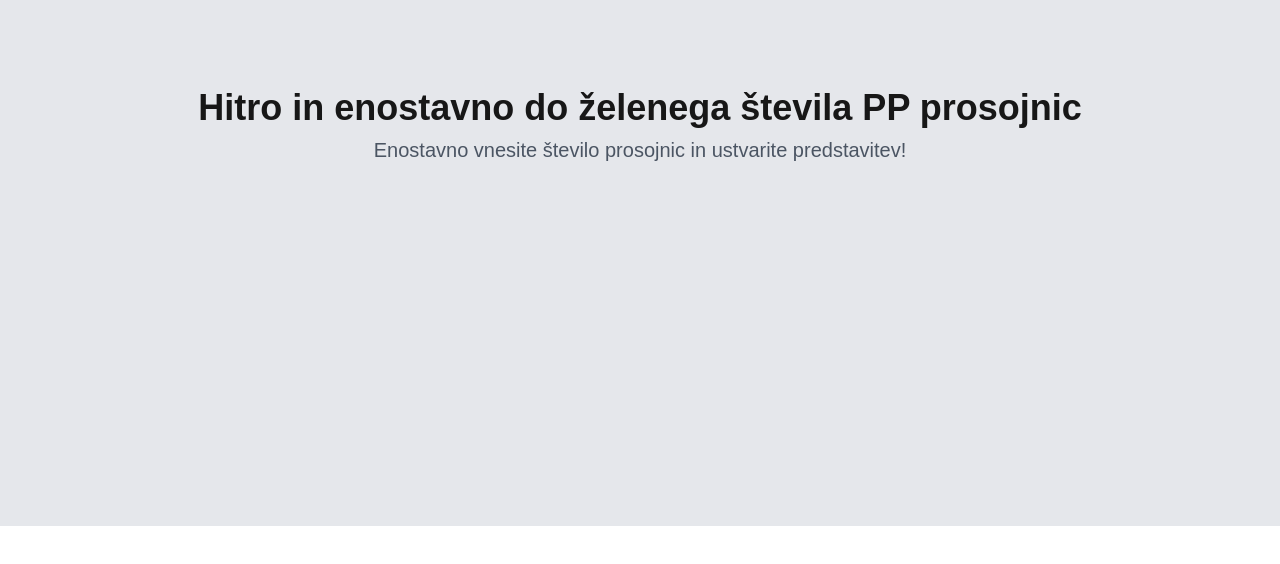
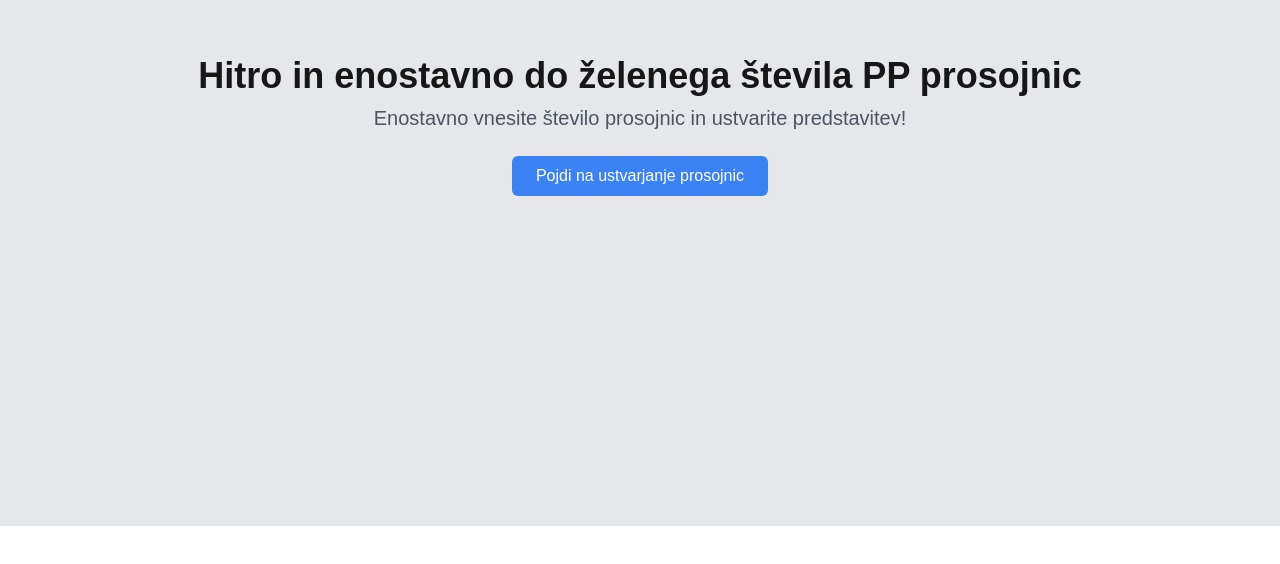
Before and after one commit to fmujezinovic/nextjs-ppt-generator, a Next.js app: page / in a window 1280 px wide. Shown: the part 274-838 px from the top of the page. Built offline with nearby package versions, Linux system fonts and the light colour scheme.

Commit message:
gumb do prosojnic

```diff
--- a/app/page.js
+++ b/app/page.js
@@ -1,14 +1,16 @@
 "use client";
-import { useState, useEffect } from "react";
+import { useState, useEffect, useRef } from "react";
 
 export default function Home() {
   const [slides, setSlides] = useState(1);
-  const [isClient, setIsClient] = useState(false);
+  const secondSectionRef = useRef(null); // Referenca na drugo sekcijo
 
-  // Poskrbimo, da se vsebina naloži samo v brskalniku
-  useEffect(() => {
-    setIsClient(true);
-  }, []);
+  // Funkcija za premik na drugo sekcijo
+  const scrollToSecondSection = () => {
+    if (secondSectionRef.current) {
+      secondSectionRef.current.scrollIntoView({ behavior: "smooth" });
+    }
+  };
 
   const handleDownload = async () => {
     const response = await fetch("/api/generatePPT", {
@@ -41,15 +43,20 @@ export default function Home() {
         <h2 className="text-xl mt-2 text-gray-600">
           Enostavno vnesite število prosojnic in ustvarite predstavitev!
         </h2>
+        <button
+          onClick={scrollToSecondSection}
+          className="bg-blue-500 text-white px-6 py-2 rounded-md mt-6 hover:bg-blue-600"
+        >
+          Pojdi na ustvarjanje prosojnic
+        </button>
       </section>
 
       {/* DRUGA SEKCJA */}
-      <section className="h-screen flex flex-col justify-center items-center bg-white">
+      <section
+        ref={secondSectionRef}
+        className="h-screen flex flex-col justify-center items-center bg-white"
+      >
         <h1 className="text-3xl font-semibold">Ustvari PowerPoint</h1>
-
-        {/* Input se prikaže šele, ko je komponenta naložena v brskalniku */}
-        {isClient && (
-          <>
         <input
           type="number"
           value={slides}
@@ -63,8 +70,6 @@ export default function Home() {
         >
           Ustvari PowerPoint
         </button>
-          </>
-        )}
       </section>
     </main>
   );
```
Lines whose indentation alone changed are shown as unchanged.
